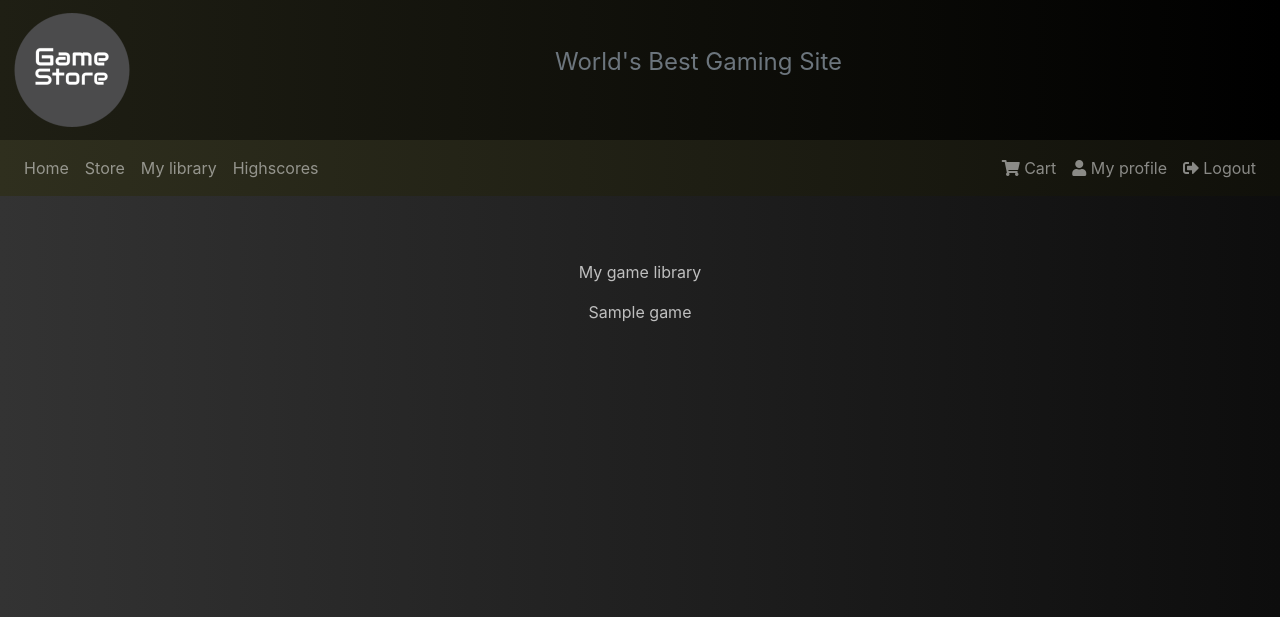
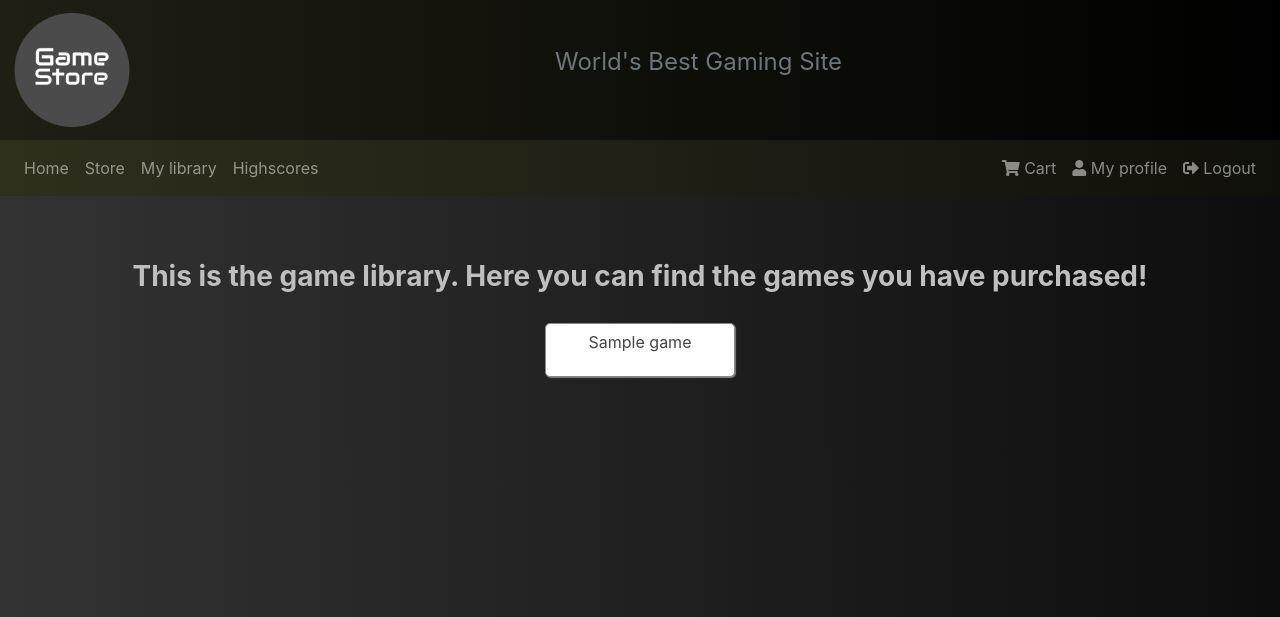
Before and after one commit to LVK-96/WSD-project, a Django app: page /library in a window 1280 px wide. Shown: the top 617 px of the page. Run offline with Django 3.2, Linux system fonts and the light colour scheme; a user stored in the database is signed in; tables that the repository leaves empty hold one stand-in row (values such as "Sample post"); some libraries are stand-ins or nearby versions.

Commit message:
Frontend additions to base mylibrary and startgame

```diff
--- a/wsd_project/templates/base.html
+++ b/wsd_project/templates/base.html
@@ -56,6 +56,16 @@
                 border: thin solid #888;
                 box-shadow: 1px 1px 1px grey;
                 white-space: nowrap;
+            }
+            iframe {
+                width: device-width;
+                height: device-height;
+            }
+            .lib-games {
+                margin-bottom: 10px;
+            }
+            .lib-header {
+                margin-bottom: 30px;
             }
 
         </style>
--- a/wsd_project/templates/store/my_library.html
+++ b/wsd_project/templates/store/my_library.html
@@ -1,10 +1,14 @@
 {% extends 'base.html' %}
 {% block content %}
-    <p>My game library</p>
+    <h3 class="lib-header"><b>This is the game library. Here you can find the games you have purchased!</b></h3>
     {% for highscore in myhighscores %}
         {% for game in allgames %}
             {% if game.id == highscore.game_id %}
-                {{ game.name }}
+            <div class="lib-games">
+                <a type="button" class="btn btn-outline-success" href="{% url 'startgame' game.id %}" style="overflow:hidden;">
+                    {{ game.name|linebreaks }}
+                </a>
+            </div>
             {% endif %}
         {% endfor %}
     {% endfor %}
```
Also changed, not shown: wsd_project/templates/store/startgame.html (+22 -3 lines), wsd_project/store/migrations/0001_initial.py, wsd_project/store/migrations/0002_auto_20190208_1350.py (deleted), wsd_project/users/migrations/0001_initial.py.
